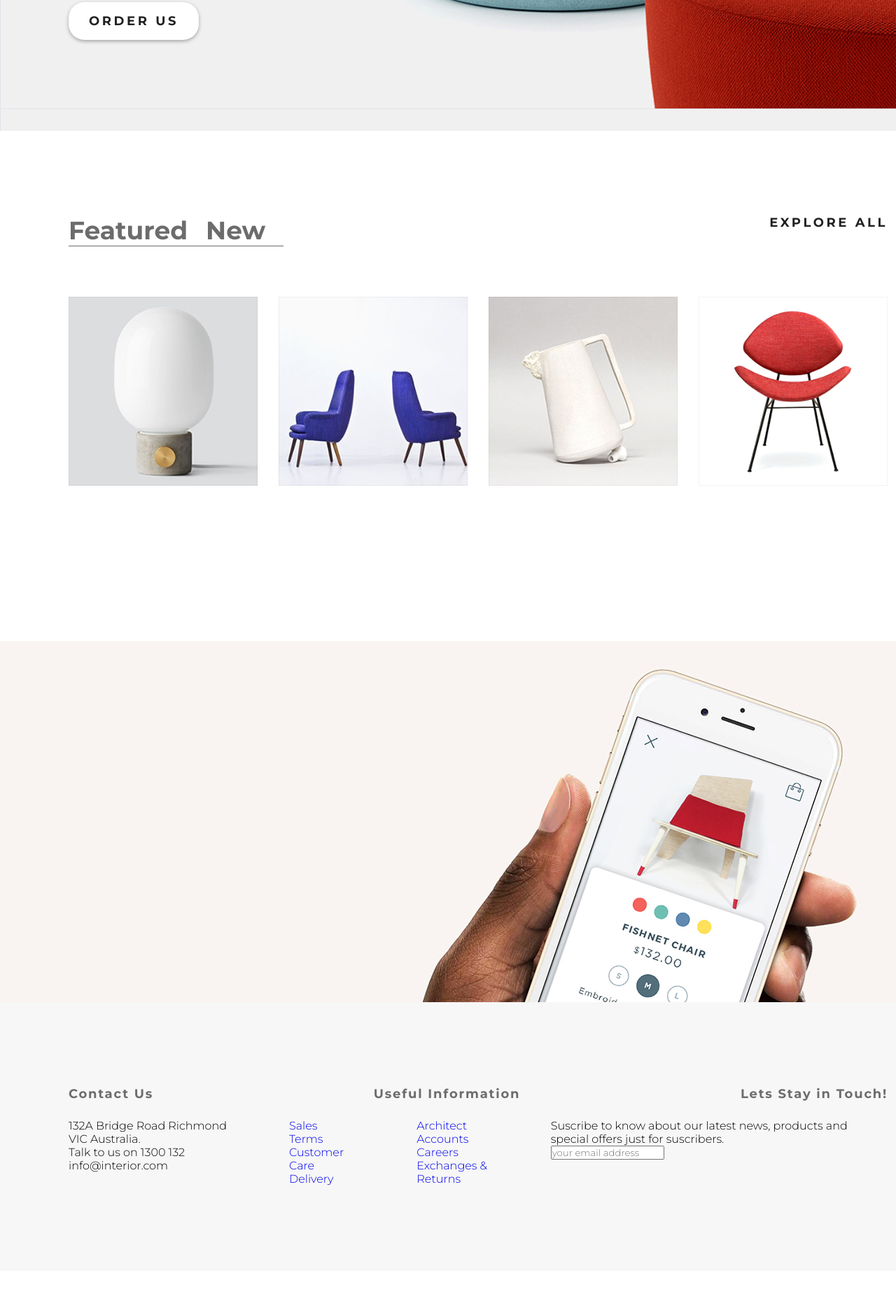
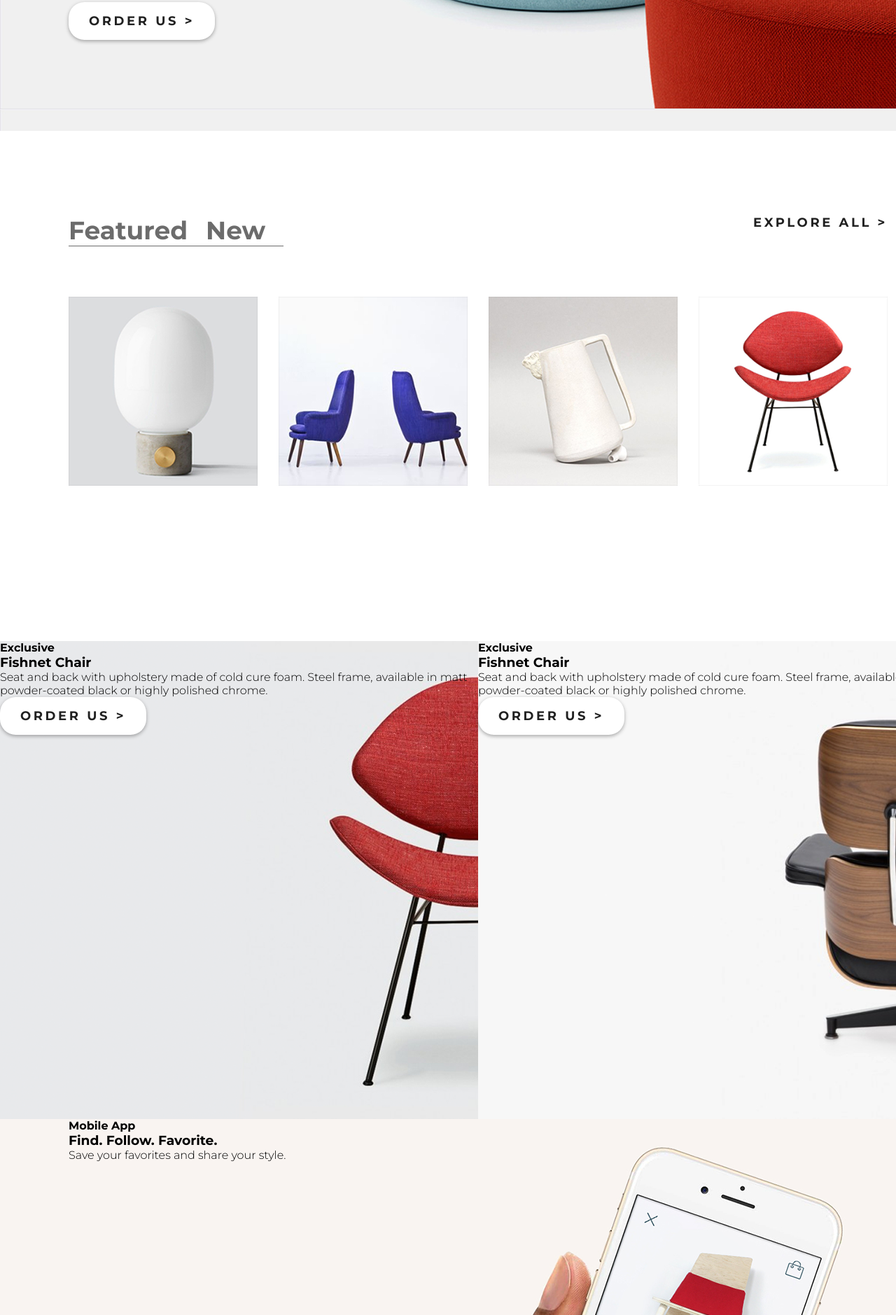
Before and after one commit to lordparvis/interior-fishnet, a plain HTML site: page index.html in a window 1280 px wide. Shown: the part 613-2492 px from the top of the page at 70% size. Before the commit the page ends 2429 px from the top, so only its background shows below. Drawn offline with Linux system fonts and the light colour scheme.

Commit message:
add images and block exclusive

```diff
--- a/index.html
+++ b/index.html
@@ -8,7 +8,7 @@
 </head>
 
 <body>
-    <div class="container">
+    <main>
         <div class="slider padding-site">
             <div class="header">
                 <a href="#">
@@ -26,16 +26,16 @@
                 <h4>Trending</h4>
                 <h2>Fishnet Chair</h2>
                 <p>Seat and back with upholstery made of cold cure foam. Steel frame, available in matt powder-coated black or highly polished chrome.</p>
-                <a href="#">Order Us</a>
+                <a href="#" class="order-us">Order Us ></a>
             </div>
         </div>
         <div class="product-block padding-site">
             <div class="product-block-highlight">
                 <ul>
-                    <li><a href="#">Featured</a></li>
+                    <li><a href="#" class="featured">Featured</a></li>
                     <li><a href="#">New</a></li>
                 </ul>
-                <a href="#">Explore all</a>
+                <a href="#">Explore all ></a>
             </div>
             <div class="product-block-images">
                 <img src="img/product-1.png" alt="egg lamp">
@@ -44,8 +44,26 @@
                 <img src="img/product-4.png" alt="red chair">
             </div>
         </div>
+        <div class="fishnet-exclusive">
+            <div class="exclusive-red">
+                <h4>Exclusive</h4>
+                <h3>Fishnet Chair</h3>
+                <p>Seat and back with upholstery made of cold cure foam. Steel frame, available in matt powder-coated black or highly polished chrome.</p>
+                <a href="#" class="order-us">Order Us ></a>
+            </div>
+            <div class="exclusive-brown">
+                <h4>Exclusive</h4>
+                <h3>Fishnet Chair</h3>
+                <p>Seat and back with upholstery made of cold cure foam. Steel frame, available in matt powder-coated black or highly polished chrome.</p>
+                <a href="#" class="order-us">Order Us ></a>
+            </div>
+        </div>
         <div class="phone-app padding-site">
-
+            <h4>Mobile App</h4>
+            <h3>Find. Follow. Favorite.</h3>
+            <p>Save your favorites and share your style.</p>
+            <a href="#"><img src="" alt=""></a>
+            <a href="#"><img src="" alt=""></a>
         </div>
         <div class="footer padding-site">
             <div class="footer-subheaders">
@@ -80,7 +98,7 @@
                 </div>
             </div>
         </div>
-    </div>
+    </main>
 </body>
 
 </html>
--- a/style.css
+++ b/style.css
@@ -5,7 +5,7 @@
     font-family: 'Montserrat';
 }
 
-.container {
+main {
     width: 1366px;
     margin: 0 auto;
 }
@@ -93,7 +93,7 @@ a.active {
     margin-bottom: 32px;
 }
 
-.slider-box a {
+.order-us {
     /*
     box-sizing: border-box;
     padding: 0 31px;*/
@@ -112,7 +112,7 @@ a.active {
     padding: 16px 29px;
 }
 
-.slider-box a:hover {
+.order-us:hover {
     box-shadow: 0px 2px 4.9px 0.2px rgba(66, 666, 33, 0.35);
 }
 
@@ -140,8 +140,6 @@ a.active {
 .product-block-highlight>a {
     font-size: 18px;
     font-weight: bold;
-    font-stretch: normal;
-    font-style: normal;
     line-height: 1.33;
     letter-spacing: 3.6px;
     text-align: center;
@@ -154,10 +152,6 @@ a.active {
     padding-right: 26px;
     font-size: 36px;
     font-weight: bold;
-    font-stretch: normal;
-    font-style: normal;
-    line-height: normal;
-    letter-spacing: normal;
     border-bottom: 1px #6c6c6c solid;
 }
 
@@ -171,6 +165,18 @@ a.active {
 .product-block-highlight li a {
     text-decoration: none;
     color: #6c6c6c;
+}
+
+
+/* Style for "Featured" */
+
+.featured {
+    height: 27px;
+    color: #212121;
+    font-family: Montserrat;
+    font-size: 36px;
+    font-weight: 700;
+    text-align: left;
 }
 
 .product-block-highlight li a:hover {
@@ -188,6 +194,25 @@ a.active {
 
 
 /*Product Block end*/
+
+
+/* Exclusive Block start*/
+
+.fishnet-exclusive {
+    display: flex;
+}
+
+.exclusive-red {
+    background: url('img/exclusive-chair/promo-red.png');
+    height: 683px;
+    width: 683px;
+}
+
+.exclusive-brown {
+    background: url('img/exclusive-chair/promo-brown.png');
+    height: 683px;
+    width: 683px;
+}
 
 .phone-app {
     height: 516px;
```
Also changed, not shown: img/exclusive-chair/promo-brown.png (added), img/exclusive-chair/promo-red.png (added), img/exclusive/product-1-lg.png (added), img/exclusive/product-2-sm.png (added), img/exclusive/product-3-sm.png (added), img/exclusive/product-4-sm.png (added), img/exclusive/product-5-sm.png (added), img/slider2.png (added), img/trending-products/product-11.png (added), img/trending-products/product-21.png (added), img/trending-products/product-31.png (added), img/trending-products/product-41.png (added), img/trending-products/product-5.png (added), img/trending-products/product-6.png (added).
